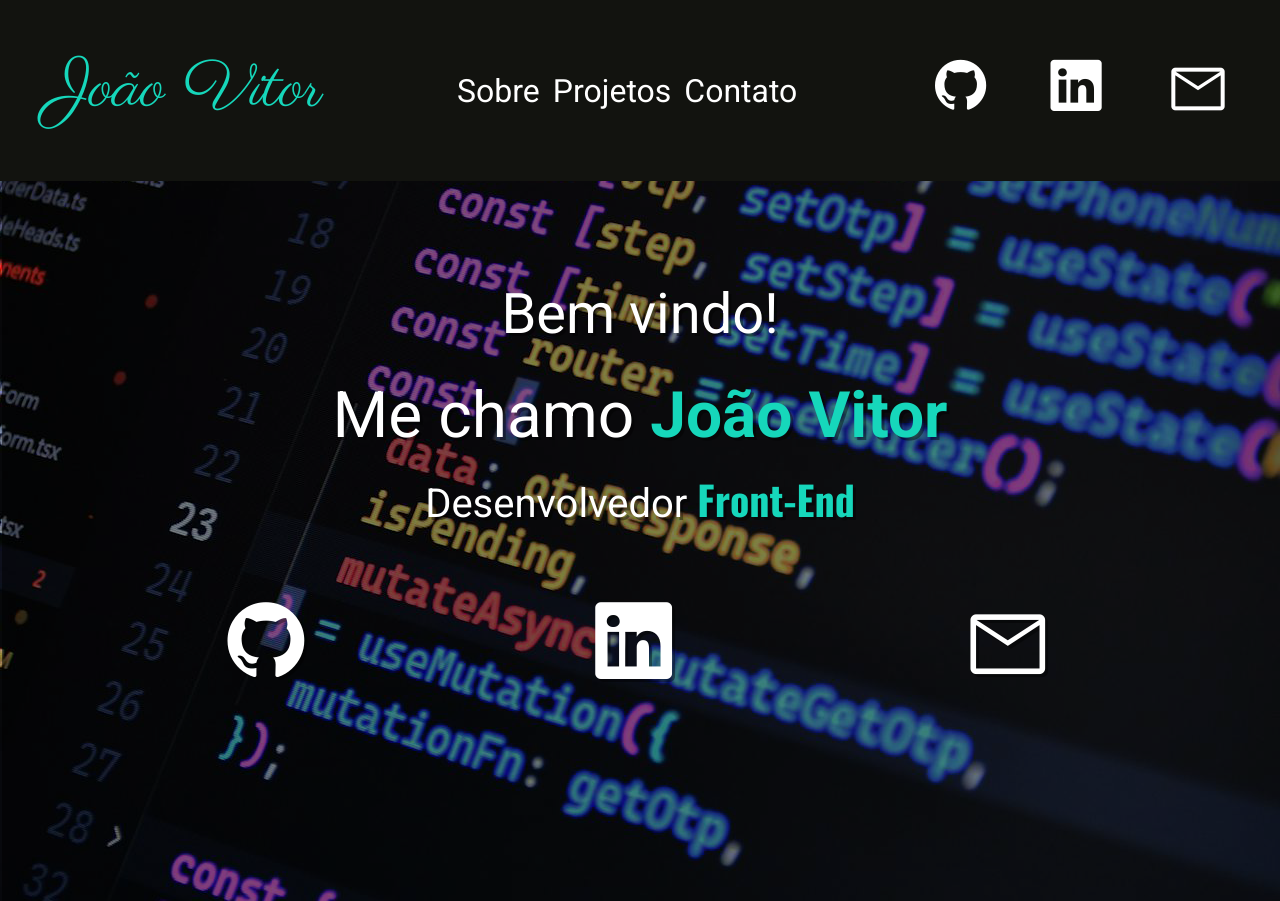
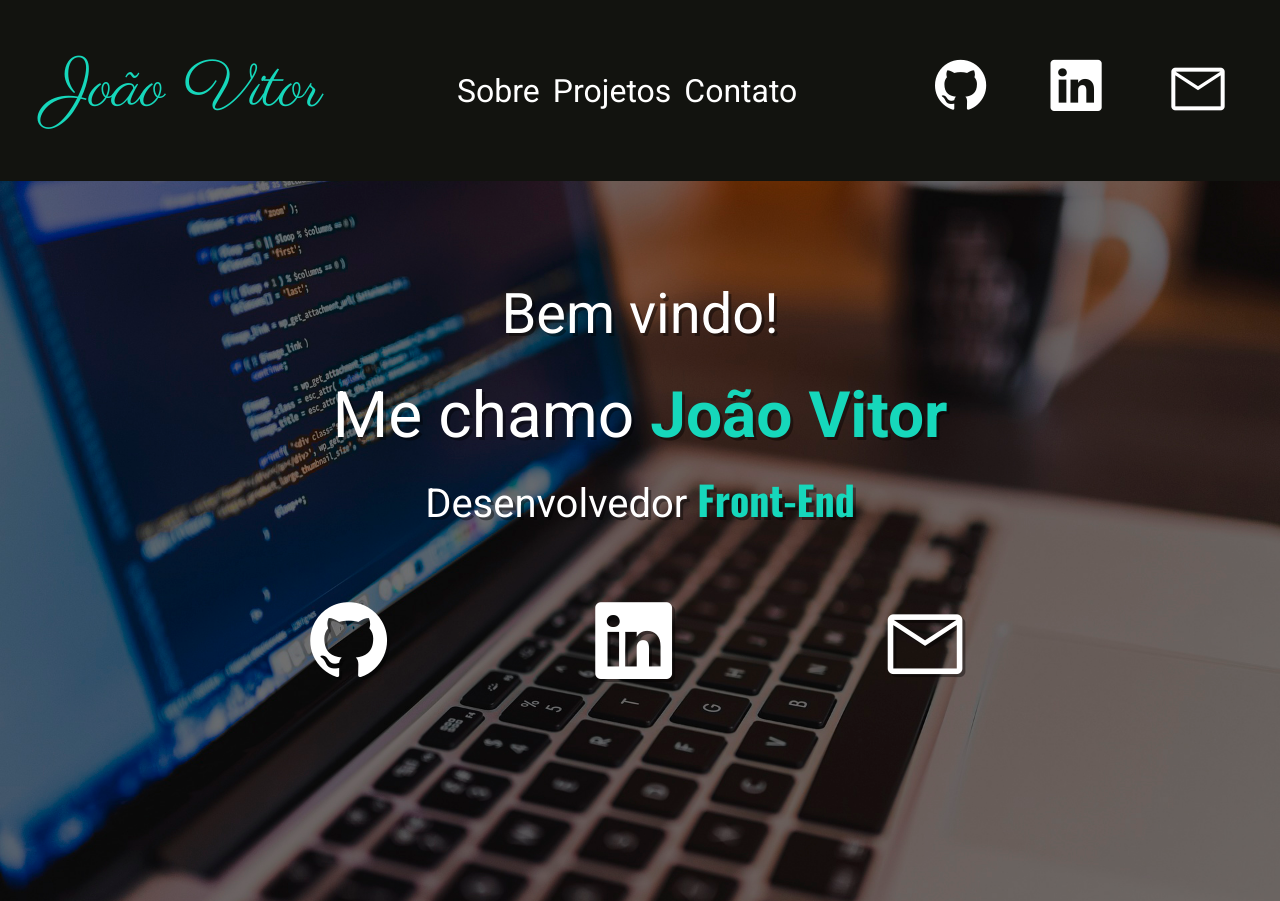
Before and after one commit to JoaoVitorDomingos/Portfolio, a plain HTML site: page index.html in a window 1280 px wide. Shown: the top 901 px of the page. Drawn offline with nearby package versions, Linux system fonts and the light colour scheme.

Commit message:
Notebook - Introdução

```diff
--- a/css/media_query.css
+++ b/css/media_query.css
@@ -226,6 +226,15 @@
     #menu > div span {
         font-size: 2.5em;
     }
+
+    /* Introdução */
+    section.introducao {
+        background-image: url("../imgs/back/back1_50opacy_black.jpg");
+    }
+
+    .introducao > div.contatos {
+        width: 70%;
+    }
 }
 
 /* Computadores e Telas Maiores */
```
